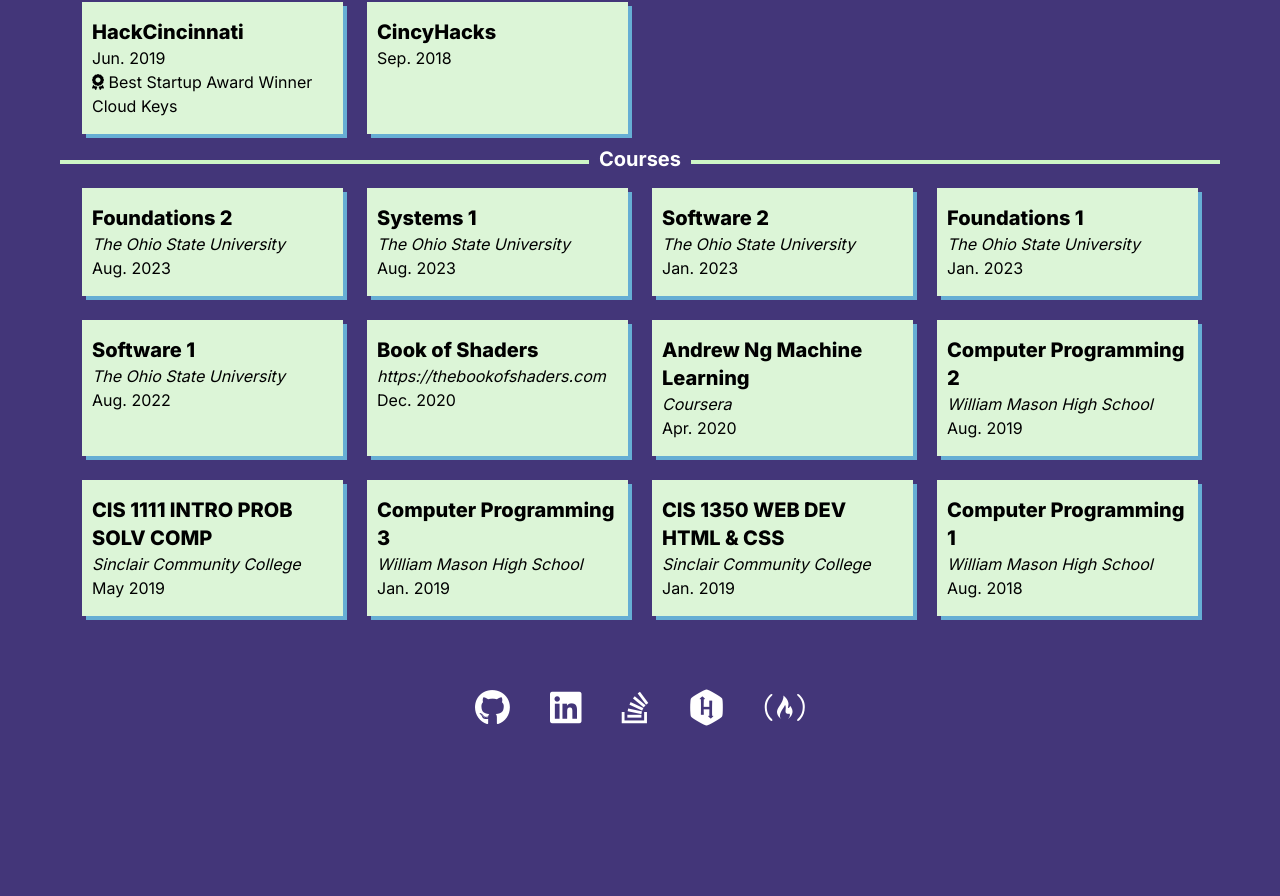
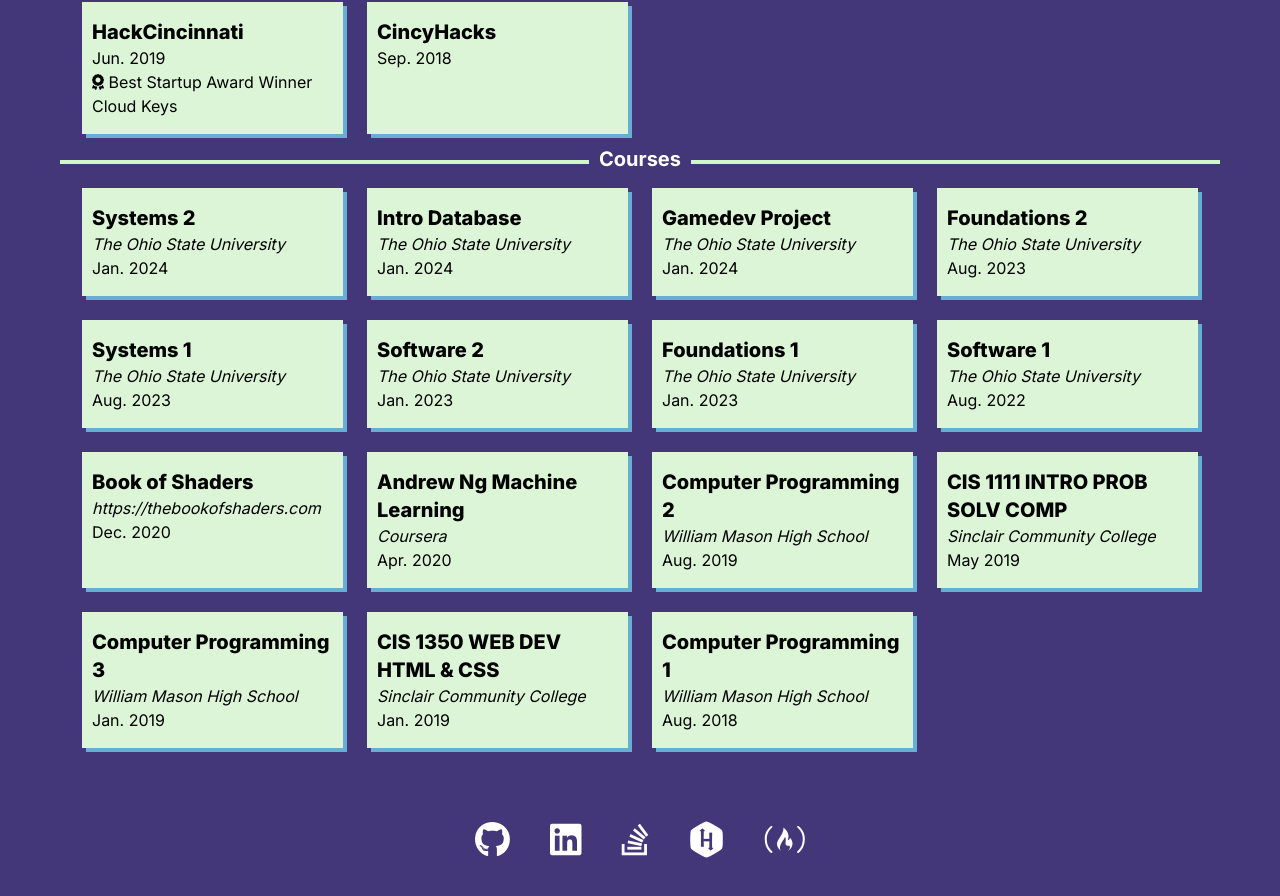
Before and after one commit to luketrenaman/luketrenaman.github.io, a Next.js app: page / in a window 1280 px wide. Shown: the part 2544-3440 px from the top of the page. Before the commit the page ends 3312 px from the top, so only its background shows below. Built offline with nearby package versions, Linux system fonts and the light colour scheme.

Commit message:
Update resume.ts

```diff
--- a/resume.ts
+++ b/resume.ts
@@ -84,23 +84,27 @@
 const au2019 = {
   start: new Date("Aug 17 2019"),
   end: new Date("Dec 20 2019"),
-};;
+};
 const sp2019 = {
   start: new Date("Jan 3 2019"),
   end: new Date("May 30 2019"),
-};;
+};
 const au2022 = {
   start: new Date("Aug 23 2022"),
   end: new Date("December 14 2022"),
-};;
+};
 const sp2023 = {
   start: new Date("Jan 9 2023"),
   end: new Date("May 2 2023"),
-};;
+};
 const au2023 = {
   start: new Date("Aug 22 2023"),
   end: new Date("December 15 2023"),
-};;
+};
+const sp2024 = {
+  start: new Date("Jan 08 2024"),
+  end: new Date("April 30 2024"),
+};
 export const resume: Resume = {
   courses: [
     {
@@ -167,7 +171,21 @@
       ...au2023,
       institution: "The Ohio State University",
     },
-
+    {
+      name: "Systems 2",
+      ...sp2024,
+      institution: "The Ohio State University",
+    },
+    {
+      name: "Intro Database",
+      ...sp2024,
+      institution: "The Ohio State University",
+    },
+    {
+      name: "Gamedev Project",
+      ...sp2024,
+      institution: "The Ohio State University",
+    },
   ],
   projects: [
     {
```
